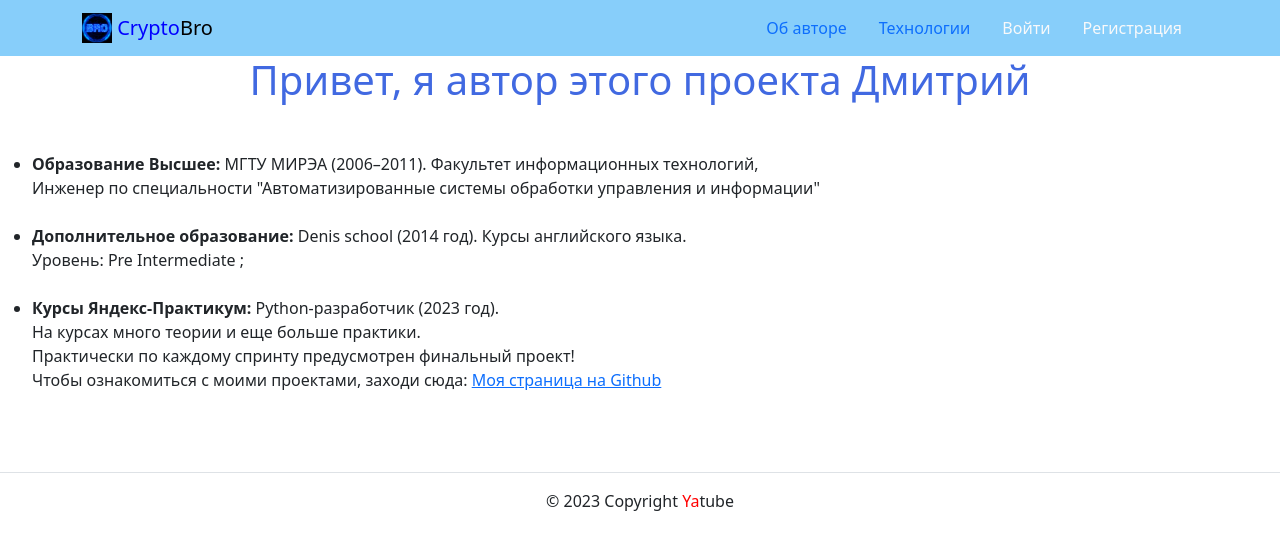
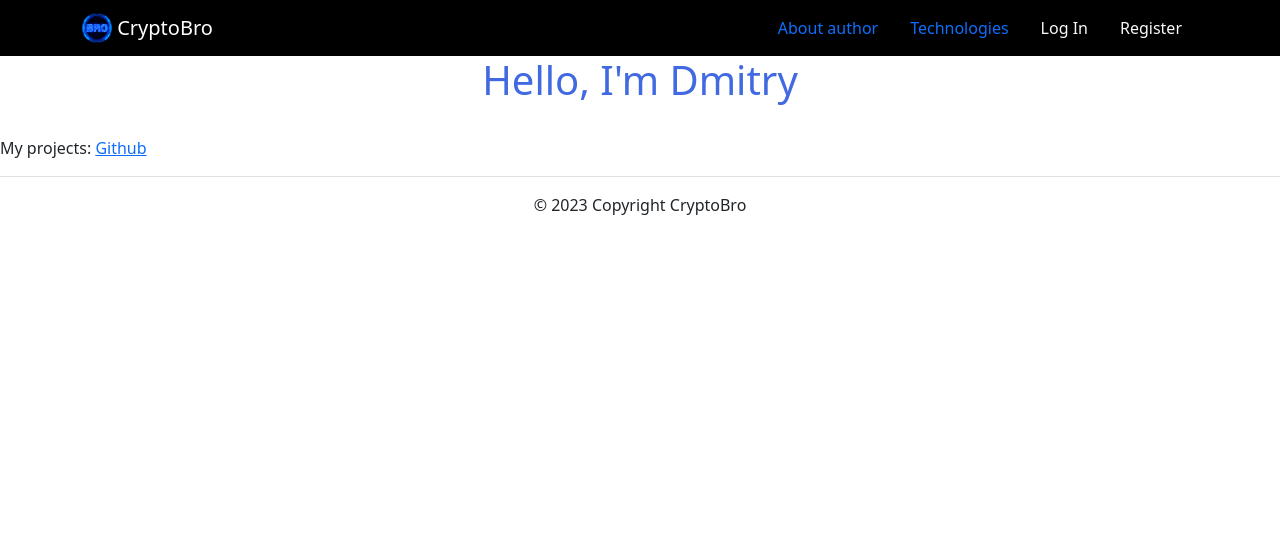
Before and after one commit to cryptobropqc/backend, a Django app: page /about/author/ in a window 1280 px wide. Shown: the top 550 px of the page. Run offline with Django 4.2, Linux system fonts and the light colour scheme; parts of the project's set-up code (start-up, migrations or seed data) failed here and were passed over; some libraries are stand-ins or nearby versions.

Commit message:
style update

```diff
--- a/CryptoBro/templates/about/author.html
+++ b/CryptoBro/templates/about/author.html
@@ -1,24 +1,9 @@
 {% extends "base.html" %}
-{% block title %}Об авторе проекта{% endblock %}
+{% block title %}About author{% endblock %}
 {% block content %}
-<h1 align="center" style="color:Royalblue">Привет, я автор этого проекта Дмитрий</h1> <br>
+<h1 align="center" style="color:Royalblue">Hello, I'm Dmitry</h1> <br>
 <p>
-    <ul>
-        <li><b>Образование Высшее:</b> МГТУ МИРЭА (2006–2011).
-            Факультет информационных технологий,
-            <br>Инженер по специальности "Автоматизированные системы обработки управления и информации"
-        </li><br>
-        <li><b>Дополнительное образование:</b> Denis school (2014 год).
-            Курсы английского языка. <br> Уровень: Pre Intermediate ;
-        </li><br>
-        <li><b>Курсы Яндекс-Практикум:</b> Python-разработчик (2023 год).<br>
-            На курсах много теории и еще больше практики.<br>
-            Практически по каждому спринту предусмотрен финальный проект!<br>
-            <p>Чтобы ознакомиться с моими проектами, заходи сюда:
-            <a href="https://github.com/DPavlen"> Моя страница на Github</a>
-            </p>
-            <br>
-        </li><br>
-    </ul>
+    My projects:
+    <a href="https://github.com/DPavlen"> Github</a>
 </p>
 {% endblock %}
--- a/CryptoBro/templates/base.html
+++ b/CryptoBro/templates/base.html
@@ -6,9 +6,6 @@
   <meta charset="utf-8">
   <meta name="viewport" content="width=device-width, initial-scale=1">
   <link rel="icon" href="img/fav/favicon.png" type="image">
-  <link rel="apple-touch-icon" sizes="180x180" href="{% static 'apple-touch-icon.png' %}">
-  <link rel="icon" type="image/png" sizes="32x32" href="{% static 'favicon-32x32' %}">
-  <link rel="icon" type="image/png" sizes="16x16" href="{% static 'favicon-16x16.png' %}">
   <meta name="msapplication-TileColor" content="#000">
   <meta name="theme-color" content="#ffffff">
   <link rel="stylesheet" href="{% static 'css/bootstrap.min.css' %}">
@@ -19,7 +16,7 @@
   </header>
   <main>
     {% block content %}
-    Контент не подвезли :(
+    No content
     {% endblock %}
   </main>
   <footer>
--- a/CryptoBro/templates/includes/footer.html
+++ b/CryptoBro/templates/includes/footer.html
@@ -1,5 +1,5 @@
 <html lang="ru">
 
 <footer class="border-top text-center py-3">
-  <p>© {{ year }} Copyright <span style="color:red">Ya</span>tube</p>
+  <p>© {{ year }} Copyright CryptoBro</p>
 </footer>
--- a/CryptoBro/templates/includes/header.html
+++ b/CryptoBro/templates/includes/header.html
@@ -1,10 +1,10 @@
 {% load static %}
 <header>
-  <nav class="navbar navbar-light" style="background-color: lightskyblue">
+  <nav class="navbar navbar-light" style="background-color: black">
     <div class="container">
       <a class="navbar-brand" href="{% url 'posts:index' %}">
         <img src="{% static 'img/logo.png' %}" width="30" height="30" class="d-inline-block align-top" alt="">
-        <span style="color:blue">Crypto</span>Bro
+        <span style="color:white">CryptoBro</span>
       </a>
       {% with request.resolver_match.view_name as view_name %}
       <ul class="nav nav-pills">
@@ -16,14 +16,14 @@
             {% endif %}
             href="{% url 'about:author' %}"
           >
-          Об авторе
+          About author
           </a>
         </li>
         {% endwith %}
         {% with request.resolver_match.view_name as view_name %}
         <li class="nav-item">
           <a class="nav-link" {% if view_name  == 'about:tech' %} active {% endif %}
-            href="{% url 'about:tech' %}"> Технологии </a>
+            href="{% url 'about:tech' %}"> Technologies </a>
         </li>
         {% endwith %}
 
@@ -31,19 +31,19 @@
         {% with request.resolver_match.view_name as view_name %}
         <li class="nav-item">
           <a class="nav-link" {% if view_name  == 'posts:post_create' %} active {% endif %}
-            href="{% url 'posts:post_create' %}"> Новая запись </a>
+            href="{% url 'posts:post_create' %}"> New post </a>
         </li>
         {% endwith %}
         {% with request.resolver_match.view_name as view_name %}
         <li class="nav-item">
           <a class="nav-link link-light" {% if view_name  == 'users:password_change' %} active {% endif %}
-             href="{% url 'users:password_change' %}"> Изменить пароль </a>
+             href="{% url 'users:password_change' %}"> Change pass </a>
         </li>
         {% endwith %}
         {% with request.resolver_match.view_name as view_name %}
         <li class="nav-item">
           <a class="nav-link link-light" {% if view_name  == 'users:logout' %} active {% endif %}
-            href="{% url 'users:logout' %}"> Выйти </a>
+            href="{% url 'users:logout' %}"> Log out </a>
         </li>
         {% endwith %}
         {% with request.resolver_match.view_name as view_name %}
@@ -56,13 +56,13 @@
         {% with request.resolver_match.view_name as view_name %}
         <li class="nav-item">
           <a class="nav-link link-light" {% if view_name  == 'users:login' %} active {% endif %}
-          href="{% url 'users:login' %}"> Войти </a>
+          href="{% url 'users:login' %}"> Log In </a>
         </li>
         {% endwith %}
         {% with request.resolver_match.view_name as view_name %}
         <li class="nav-item">
           <a class="nav-link link-light" {% if view_name  == 'users:signup' %} active {% endif %}
-            href="{% url 'users:signup' %}"> Регистрация </a>
+            href="{% url 'users:signup' %}"> Register </a>
         </li>
         {% endwith %}
         {% endif %}
--- a/CryptoBro/templates/includes/switcher.html
+++ b/CryptoBro/templates/includes/switcher.html
@@ -6,7 +6,7 @@
           class="nav-link {% if index %}active{% endif %}"
           href="{% url 'posts:index' %}"
         >
-          Все авторы
+          All authors
         </a>
       </li>
       <li class="nav-item">
@@ -14,7 +14,7 @@
            class="nav-link {% if follow %}active{% endif %}"
            href="{% url 'posts:follow_index' %}"
         >
-          Избранные авторы
+          Favourite authors
         </a>
       </li>
     </ul>
```
Also changed, not shown: CryptoBro/templates/about/tech.html (+2 -13 lines), CryptoBro/templates/includes/paginator.html (+4 -4 lines), CryptoBro/static/img/fav/android-chrome-192x192.png (deleted), CryptoBro/static/img/fav/android-chrome-256x256.png (deleted), CryptoBro/static/img/fav/apple-touch-icon.png (deleted), CryptoBro/static/img/fav/favicon-16x16.png (deleted), CryptoBro/static/img/fav/favicon-32x32.png (deleted), CryptoBro/static/img/fav/mstile-150x150.png (deleted), CryptoBro/static/img/tolstoy.jpg (deleted).
